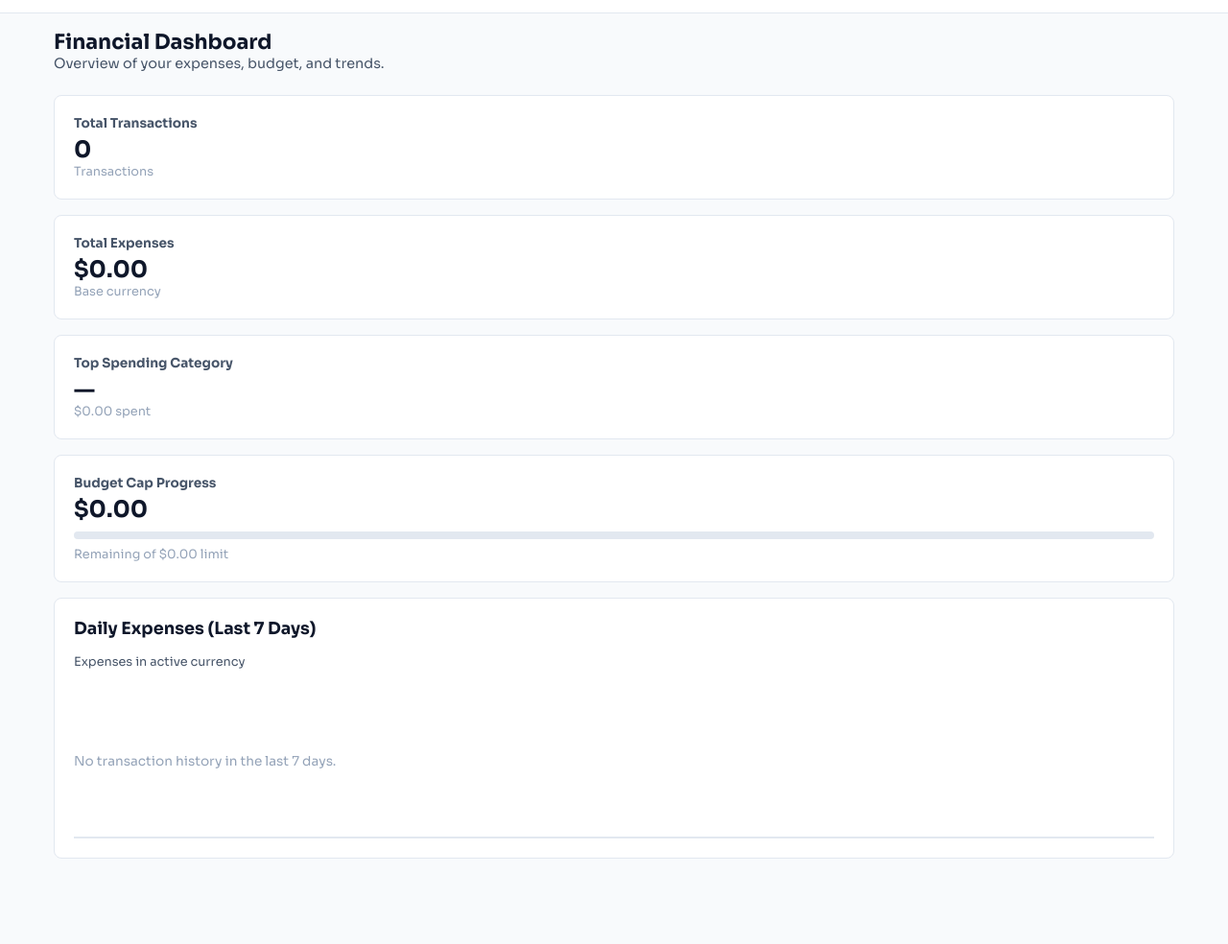
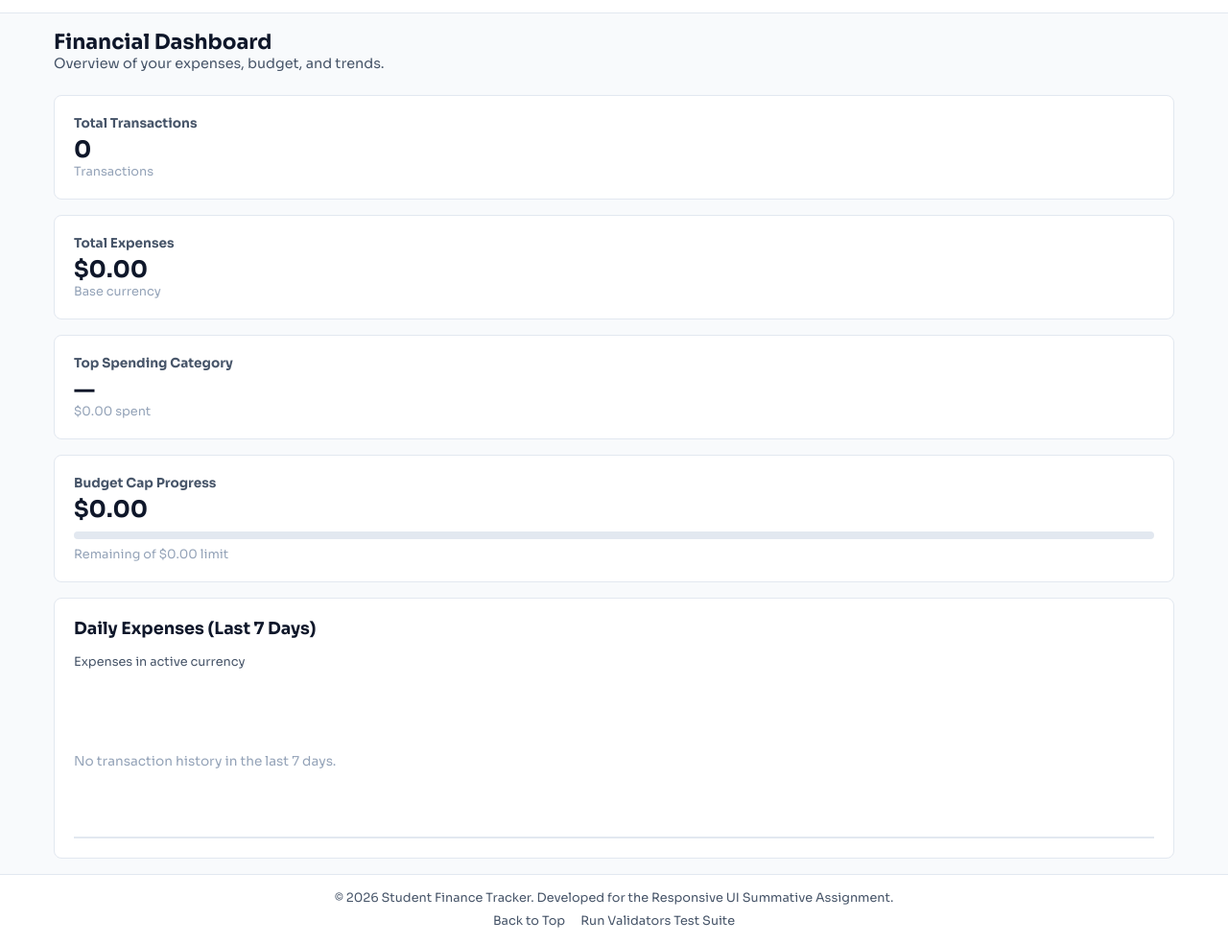
Before and after one commit to kennyrwigamba/student-finance-tracker, a plain HTML site: page index.html in a window 1280 px wide. Shown: the part 93-1077 px from the top of the page at 96% size. Before the commit the page ends 1004 px from the top, so only its background shows below. Drawn offline with Linux system fonts and the light colour scheme; a script that the page names is missing; a web font is replaced by a local one.

Commit message:
Add footer section with navigation links and styling

```diff
--- a/index.html
+++ b/index.html
@@ -342,6 +342,18 @@
     </div>
   </main>
 
+  <!-- Footer Landmark -->
+  <footer class="app-footer">
+    <div class="footer-container">
+      <p>&copy; 2026 Student Finance Tracker. Developed for the Responsive UI Summative Assignment.</p>
+      <nav aria-label="Footer Quick Links">
+        <a href="#main-content">Back to Top</a>
+        <a href="tests.html">Run Validators Test Suite</a>
+      </nav>
+    </div>
+  </footer>
+
+  <!-- Main JavaScript Module -->
   <script src="scripts/script.js"></script>
 </body>
 
--- a/styles/style.css
+++ b/styles/style.css
@@ -665,3 +665,62 @@ mark.search-match {
 .status-msg.error {
   color: var(--danger-color);
 }
+
+/* 13. About Tab */
+.about-card p {
+  font-size: 0.9rem;
+  line-height: 1.5;
+}
+
+.about-section-spacing {
+  margin-top: 1rem;
+}
+
+.about-list {
+  margin-left: 1rem;
+  margin-top: 0.5rem;
+  font-size: 0.85rem;
+  color: var(--text-secondary);
+}
+
+.contact-info {
+  margin-top: 0.5rem;
+  font-size: 0.85rem;
+}
+
+.contact-info a {
+  color: var(--primary-color);
+  text-decoration: none;
+}
+
+/* 14. Footer */
+.app-footer {
+  background-color: var(--bg-card);
+  border-top: 1px solid var(--border-color);
+  padding: 1rem;
+  margin-top: auto;
+  text-align: center;
+}
+
+.footer-container {
+  display: flex;
+  flex-direction: column;
+  gap: 0.5rem;
+  font-size: 0.8rem;
+  color: var(--text-secondary);
+}
+
+.footer-container nav {
+  display: flex;
+  justify-content: center;
+  gap: 1rem;
+}
+
+.footer-container nav a {
+  color: var(--text-secondary);
+  text-decoration: none;
+}
+
+.footer-container nav a:hover {
+  color: var(--primary-color);
+}
```
